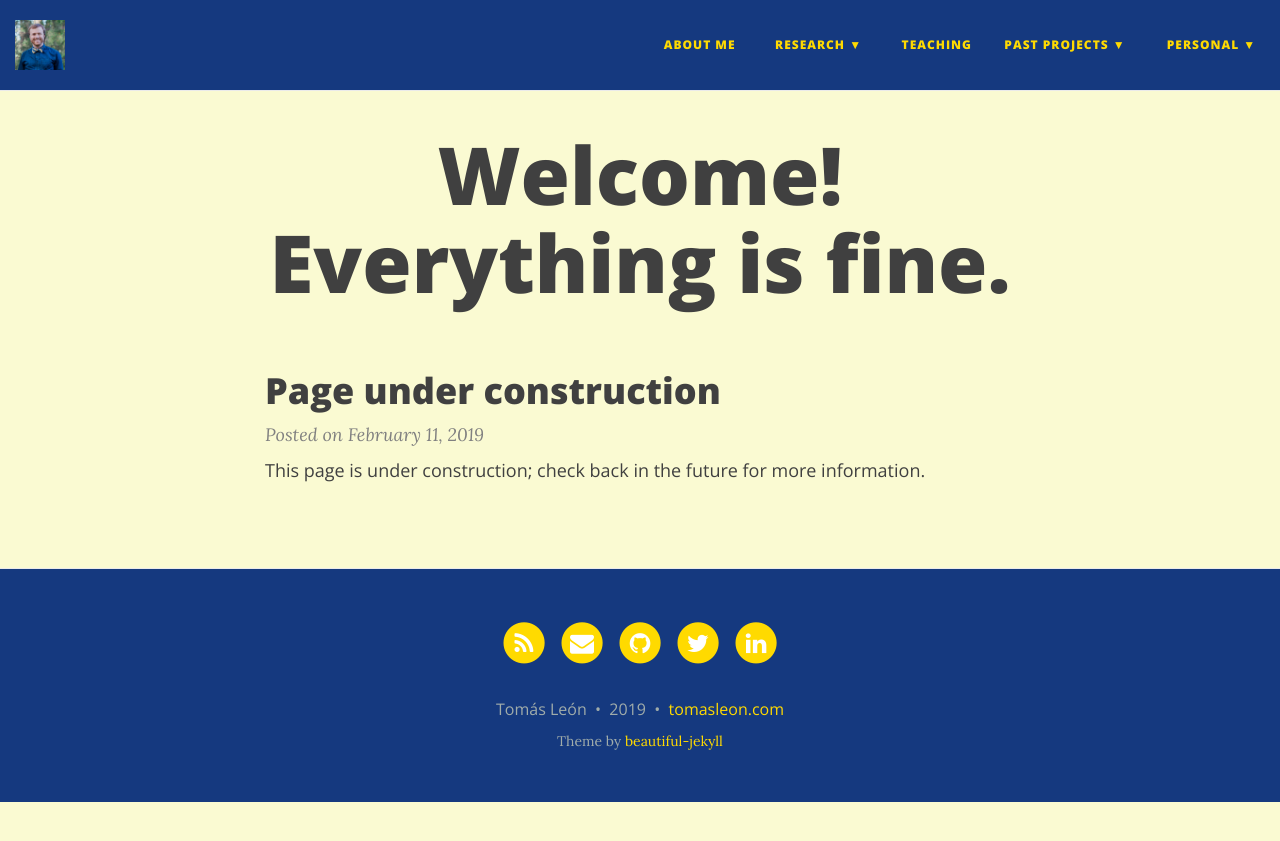
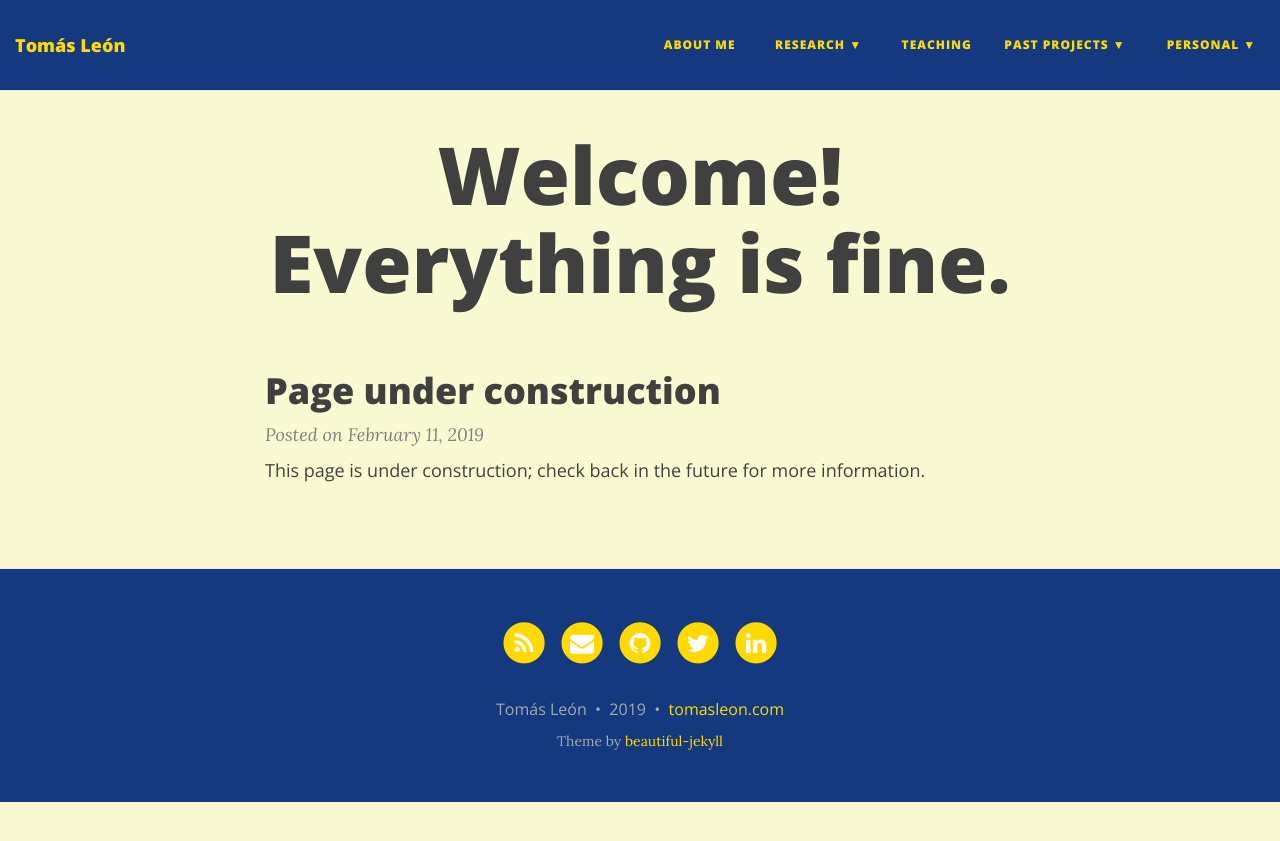
Before and after one commit to tomasleon/tomasleon.github.io, a Jekyll site: the page built from index.html, in a window 1280 px wide. Shown: the top 841 px of the page. Built offline with Jekyll 4.4.1, drawn with Linux system fonts in a browser that asks for light colours; nearby versions of some CDN libraries; the list of posts is cut into pages by our own code.

Commit message:
Disable title-img

```diff
--- a/_config.yml
+++ b/_config.yml
@@ -45,7 +45,7 @@ navbar-links:
 
 # If you want to have an image logo in the top-left corner instead of the title text,
 # then specify the following parameter
-title-img: "/img/TLeon.jpg"
+# title-img: "/img/TLeon.jpg"
 
 # --- Background colour/image options --- #
 
```
